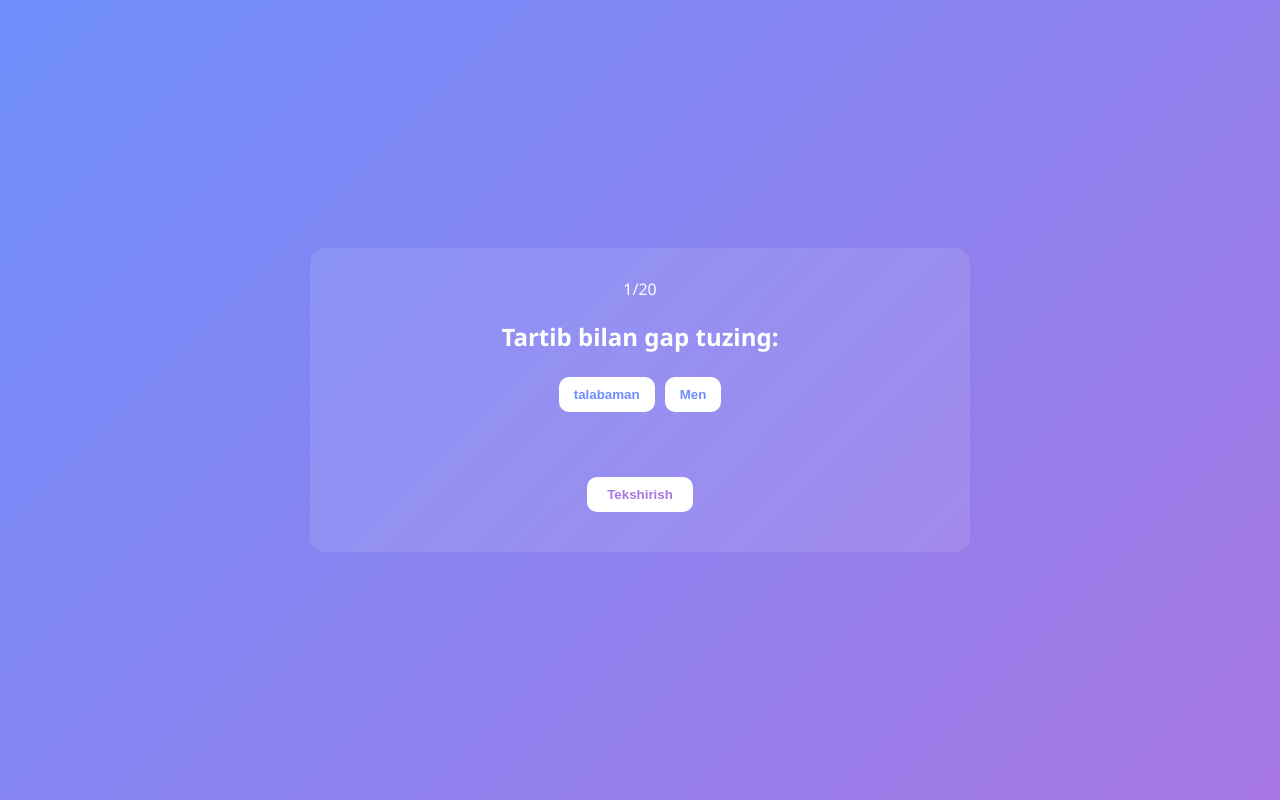
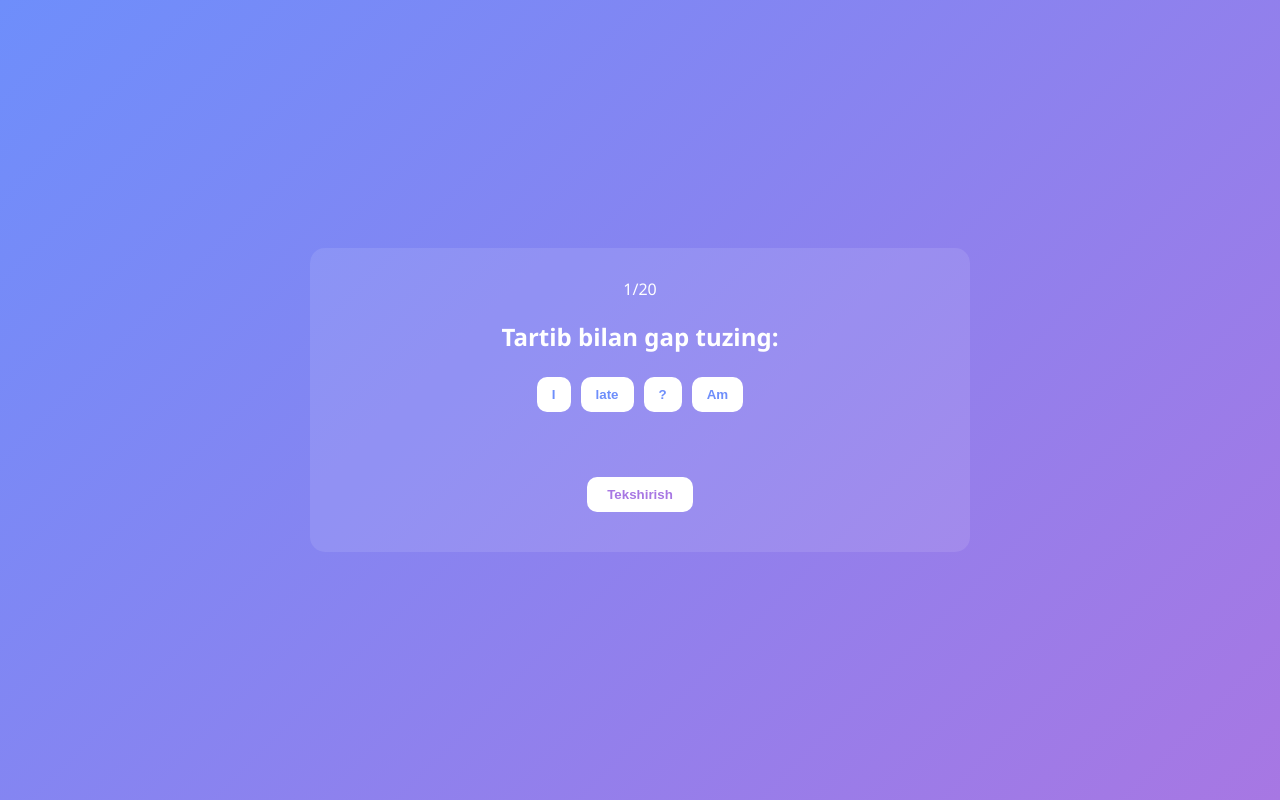
Before and after one commit to BILIMOLINGBOT/Koson-Academy-, a plain HTML site: page dars4.html in a window 1280 px wide. Drawn offline with Linux system fonts and the light colour scheme.

Commit message:
Update dars4.html

```diff
--- a/dars4.html
+++ b/dars4.html
@@ -3,7 +3,7 @@
 <head>
   <meta charset="UTF-8" />
   <meta name="viewport" content="width=device-width, initial-scale=1.0"/>
-  <title>Gap Tuzish Testi</title>
+  <title>To Be Positive Test</title>
   <style>
     body {
       font-family: 'Segoe UI', Tahoma, Geneva, Verdana, sans-serif;
@@ -74,36 +74,38 @@
     <h2 id="question-title">Tartib bilan gap tuzing:</h2>
     <div id="buttons"></div>
     <div id="result"></div>
-    <button class="nav-btn" onclick="checkAnswer()">Tekshirish</button>  <div id="feedback-panel">
-  <p id="feedback-text"></p>
-  <p id="correct-answer-text"></p>
-  <button class="nav-btn" onclick="nextQuestion()">Keyingi</button>
-</div>
+    <button class="nav-btn" onclick="checkAnswer()">Tekshirish</button>
 
-  </div>    <script>
+    <div id="feedback-panel">
+      <p id="feedback-text"></p>
+      <p id="correct-answer-text"></p>
+      <button class="nav-btn" onclick="nextQuestion()">Keyingi</button>
+    </div>
+  </div>
+
+  <script>
     const tests = [
-      { correct: "Men talabaman", words: ["talabaman", "Men"] },
-      { correct: "U o'qituvchi", words: ["o'qituvchi", "U"] },
-      { correct: "Biz xursandmiz", words: ["xursandmiz", "Biz"] },
-      { correct: "Siz shifokorsiz", words: ["shifokorsiz", "Siz"] },
-      { correct: "Ular do'stlar", words: ["do'stlar", "Ular"] },
-      { correct: "Bu kitob", words: ["kitob", "Bu"] },
-      { correct: "Men balandman", words: ["balandman", "Men"] },
-      { correct: "Sen mehribonsan", words: ["mehribonsan", "Sen"] },
-      { correct: "U mening singlim", words: ["singlim", "mening", "U"] },
-      { correct: "U mening akam", words: ["akam", "mening", "U"] },
-      { correct: "Menga sovuq", words: ["sovuq", "Menga"] },
-      { correct: "Biz xonadamiz", words: ["xonadamiz", "Biz"] },
-      { correct: "Ular o'quvchilar", words: ["o'quvchilar", "Ular"] },
-      { correct: "U kichkina", words: ["kichkina", "U"] },
-      { correct: "Sen mening do'stimsan", words: ["do'stimsan", "mening", "Sen"] },
-      { correct: "U go'zal", words: ["go'zal", "U"] },
-      { correct: "Men O'zbekistondanman", words: ["O'zbekistondanman", "Men"] },
-      { correct: "U shifokor", words: ["shifokor", "U"] },
-      { correct: "Biz baxtlimiz", words: ["baxtlimiz", "Biz"] },
-      { correct: "Ular sinfda", words: ["sinfda", "Ular"] }
-    ];
-
+  { correct: "Am I late?", words: ["I", "late", "Am", "?"] },
+  { correct: "Is he your brother?", words: ["he", "your", "Is", "brother", "?"] },
+  { correct: "Are you okay?", words: ["Are", "okay", "you", "?"] },
+  { correct: "Is it cold?", words: ["cold", "Is", "it", "?"] },
+  { correct: "Are we ready?", words: ["ready", "we", "Are", "?"] },
+  { correct: "Am I right?", words: ["Am", "I", "right", "?"] },
+  { correct: "Is she at home?", words: ["home", "Is", "she", "at", "?"] },
+  { correct: "Are they students?", words: ["they", "students", "Are", "?"] },
+  { correct: "Is he tall?", words: ["Is", "he", "tall", "?"] },
+  { correct: "Are you from Uzbekistan?", words: ["you", "Uzbekistan", "from", "Are", "?"] },
+  { correct: "Is this your book?", words: ["your", "Is", "this", "book", "?"] },
+  { correct: "Are we in the room?", words: ["room", "Are", "in", "we", "the", "?"] },
+  { correct: "Is she hungry?", words: ["Is", "she", "hungry", "?"] },
+  { correct: "Are you my friend?", words: ["Are", "my", "friend", "you", "?"] },
+  { correct: "Is he your teacher?", words: ["teacher", "your", "he", "Is", "?"] },
+  { correct: "Am I welcome here?", words: ["Am", "here", "welcome", "I", "?"] },
+  { correct: "Is it a cat?", words: ["Is", "a", "it", "cat", "?"] },
+  { correct: "Are they in class?", words: ["they", "in", "class", "Are", "?"] },
+  { correct: "Is the weather good?", words: ["Is", "weather", "the", "good", "?"] },
+  { correct: "Are we late?", words: ["Are", "late", "we", "?"] }
+];
     let currentIndex = 0;
     let userAnswer = [];
     let score = 0;
@@ -173,5 +175,6 @@
 
     // Start with first question
     renderQuestion();
-  </script>  </body>
+  </script>
+</body>
 </html>
```
